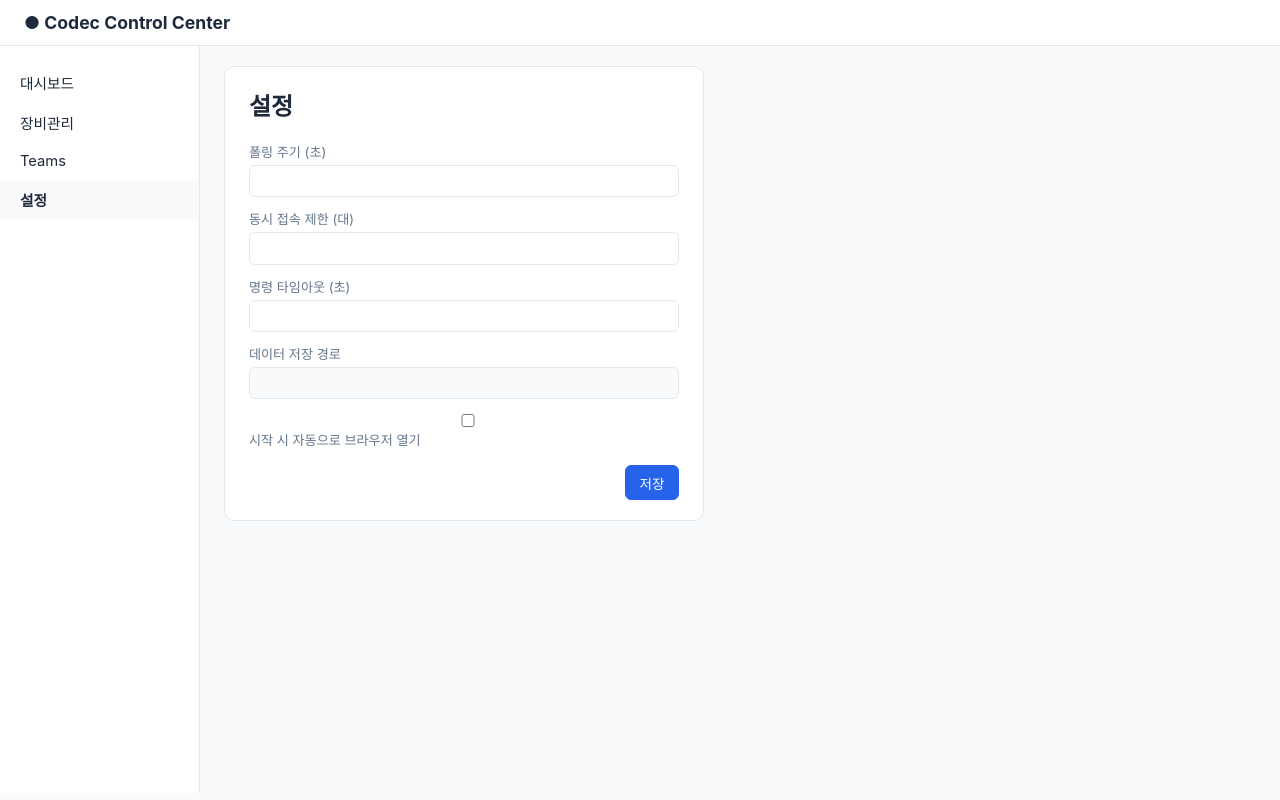
After one commit to DevCoreDXI76/codec_control_center, a FastAPI app: template app/templates/settings.html in a window 1280 px wide. The commit adds this page. Run offline with FastAPI, Linux system fonts and the light colour scheme; the template is opened without the code that fills it, so the values that code supplies are empty; parts of the project's set-up code (start-up, migrations or seed data) failed here and were passed over.

Commit message:
feat: add settings page (poll interval, concurrency limit, command timeout)
Settings persist to plain JSON (not sensitive) and apply live to the
running PollingScheduler / driver_factory. Verified with Playwright:
save, reload, values persist. Data storage path shown read-only.

```diff
--- a/app/core/polling.py
+++ b/app/core/polling.py
@@ -48,10 +48,16 @@ class PollingScheduler:
         self._driver_factory = driver_factory
         self.base_interval = base_interval
         self.max_interval = max_interval
+        self.max_concurrency = max_concurrency
         self._semaphore = asyncio.Semaphore(max_concurrency)
         self._on_status = on_status
         self._runtimes: dict[str, _DeviceRuntime] = {}
         self._running = False
+
+    def update_concurrency(self, max_concurrency: int) -> None:
+        """설정 변경 시 동시 접속 제한을 갱신한다 (다음 폴링부터 적용)."""
+        self.max_concurrency = max_concurrency
+        self._semaphore = asyncio.Semaphore(max_concurrency)
 
     async def add_device(self, device_id: str, interval: float | None = None) -> DeviceStatus | None:
         """장비를 스케줄러에 등록한다.
--- a/app/main.py
+++ b/app/main.py
@@ -12,12 +12,14 @@ from fastapi.templating import Jinja2Templates
 
 from app.api.routes_control import router as control_router
 from app.api.routes_devices import router as devices_router
+from app.api.routes_settings import router as settings_router
 from app.api.routes_teams import router as teams_router
 from app.api.ws_status import StatusBroadcaster
 from app.api.ws_status import router as ws_status_router
 from app.core.driver_factory import build_driver_factory
 from app.core.polling import PollingScheduler
 from app.core.registry import DeviceRegistry
+from app.core.settings import SettingsStore
 from app.core.vault import CredentialVault
 
 APP_DIR = Path(__file__).resolve().parent
@@ -42,14 +44,24 @@ app.mount("/static", StaticFiles(directory=str(STATIC_DIR)), name="static")
 app.state.registry = DeviceRegistry(DATA_DIR / "devices.enc.json")
 app.state.vault = CredentialVault(DATA_DIR / "credentials.enc.json")
 app.state.broadcaster = StatusBroadcaster()
+app.state.settings_store = SettingsStore(DATA_DIR / "settings.json")
+app.state.settings = app.state.settings_store.load()
+
 app.state.scheduler = PollingScheduler(
-    driver_factory=build_driver_factory(app.state.registry, app.state.vault),
+    driver_factory=build_driver_factory(
+        app.state.registry,
+        app.state.vault,
+        get_timeout=lambda: app.state.settings.command_timeout,
+    ),
+    base_interval=app.state.settings.poll_interval,
+    max_concurrency=app.state.settings.max_concurrency,
     on_status=app.state.broadcaster.notify,
 )
 
 app.include_router(devices_router)
 app.include_router(control_router)
 app.include_router(teams_router)
+app.include_router(settings_router)
 app.include_router(ws_status_router)
 
 
@@ -66,3 +78,11 @@ async def dashboard(request: Request):
     devices = [{"device": device, "status": scheduler.get_status(device.id)} for device in device_list]
     groups = sorted({device.group for device in device_list if device.group})
     return templates.TemplateResponse(request, "index.html", {"devices": devices, "groups": groups})
+
+
+@app.get("/settings")
+async def settings_page(request: Request):
+    settings = request.app.state.settings_store.load()
+    return templates.TemplateResponse(
+        request, "settings.html", {"settings": settings, "data_dir": str(DATA_DIR)}
+    )
--- a/app/static/css/style.css
+++ b/app/static/css/style.css
@@ -367,3 +367,20 @@ body {
   font-size: 0.82rem;
   margin-top: 0.4rem;
 }
+
+.settings-panel {
+  background: var(--color-card-bg);
+  border: 1px solid var(--color-border);
+  border-radius: 10px;
+  padding: 1.25rem 1.5rem;
+  max-width: 480px;
+}
+
+.settings-panel h2 {
+  margin-top: 0;
+}
+
+.settings-form input[readonly] {
+  background: var(--color-bg);
+  color: var(--color-text-muted);
+}
--- a/app/templates/index.html
+++ b/app/templates/index.html
@@ -18,7 +18,7 @@
       <a class="active" href="/">대시보드</a>
       <a href="#">장비관리</a>
       <a href="#">Teams</a>
-      <a href="#">설정</a>
+      <a href="/settings">설정</a>
     </nav>
 
     <main class="main">
--- /dev/null
+++ b/app/templates/settings.html
@@ -0,0 +1,90 @@
+<!doctype html>
+<html lang="ko">
+<head>
+  <meta charset="utf-8" />
+  <meta name="viewport" content="width=device-width, initial-scale=1" />
+  <title>설정 - Codec Control Center</title>
+  <link rel="stylesheet" href="/static/css/style.css" />
+  <script defer src="/static/vendor/alpine.min.js"></script>
+</head>
+<body>
+  <header class="topbar">
+    <h1>● Codec Control Center</h1>
+  </header>
+
+  <div class="layout">
+    <nav class="sidebar">
+      <a href="/">대시보드</a>
+      <a href="#">장비관리</a>
+      <a href="#">Teams</a>
+      <a class="active" href="/settings">설정</a>
+    </nav>
+
+    <main class="main">
+      <div
+        class="settings-panel"
+        x-data="{
+          poll_interval: {{ settings.poll_interval }},
+          max_concurrency: {{ settings.max_concurrency }},
+          command_timeout: {{ settings.command_timeout }},
+          open_browser_on_start: {{ 'true' if settings.open_browser_on_start else 'false' }},
+          saving: false,
+          error: '',
+          saved: false,
+          async submit() {
+            this.saving = true;
+            this.error = '';
+            this.saved = false;
+            const resp = await fetch('/api/settings', {
+              method: 'PUT',
+              headers: { 'Content-Type': 'application/json' },
+              body: JSON.stringify({
+                poll_interval: Number(this.poll_interval),
+                max_concurrency: Number(this.max_concurrency),
+                command_timeout: Number(this.command_timeout),
+                open_browser_on_start: this.open_browser_on_start,
+              }),
+            });
+            this.saving = false;
+            if (!resp.ok) {
+              const detail = await resp.json().catch(() => ({}));
+              this.error = typeof detail.detail === 'string' ? detail.detail : '저장 실패';
+              return;
+            }
+            this.saved = true;
+            setTimeout(() => (this.saved = false), 2000);
+          },
+        }"
+      >
+        <h2>설정</h2>
+        <form @submit.prevent="submit()" class="settings-form">
+          <div class="field">
+            <label>폴링 주기 (초)</label>
+            <input type="number" min="1" max="300" step="1" x-model="poll_interval" required />
+          </div>
+          <div class="field">
+            <label>동시 접속 제한 (대)</label>
+            <input type="number" min="1" max="64" step="1" x-model="max_concurrency" required />
+          </div>
+          <div class="field">
+            <label>명령 타임아웃 (초)</label>
+            <input type="number" min="1" max="60" step="1" x-model="command_timeout" required />
+          </div>
+          <div class="field">
+            <label>데이터 저장 경로</label>
+            <input type="text" value="{{ data_dir }}" readonly />
+          </div>
+          <div class="field">
+            <label><input type="checkbox" x-model="open_browser_on_start" /> 시작 시 자동으로 브라우저 열기</label>
+          </div>
+          <p class="error-text" x-show="error" x-text="error"></p>
+          <p class="meta" x-show="saved" style="color: var(--color-online)">저장되었습니다.</p>
+          <div class="modal-actions">
+            <button class="btn btn-primary" type="submit" :disabled="saving">저장</button>
+          </div>
+        </form>
+      </div>
+    </main>
+  </div>
+</body>
+</html>
```
Also changed, not shown: app/api/routes_settings.py (added, +45 -0 lines), app/core/driver_factory.py (+14 -3 lines), app/core/settings.py (added, +51 -0 lines), tests/api/test_routes_settings.py (added, +74 -0 lines), tests/core/test_driver_factory.py (+24 -0 lines), tests/core/test_polling.py (+12 -0 lines), tests/core/test_settings.py (added, +52 -0 lines).
